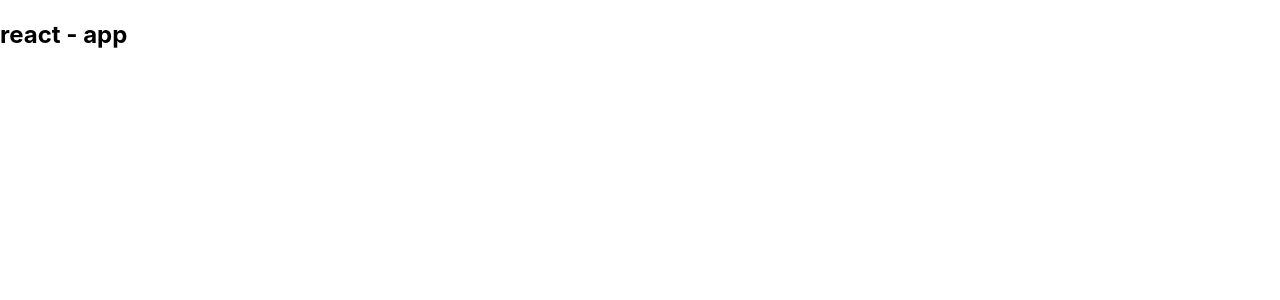
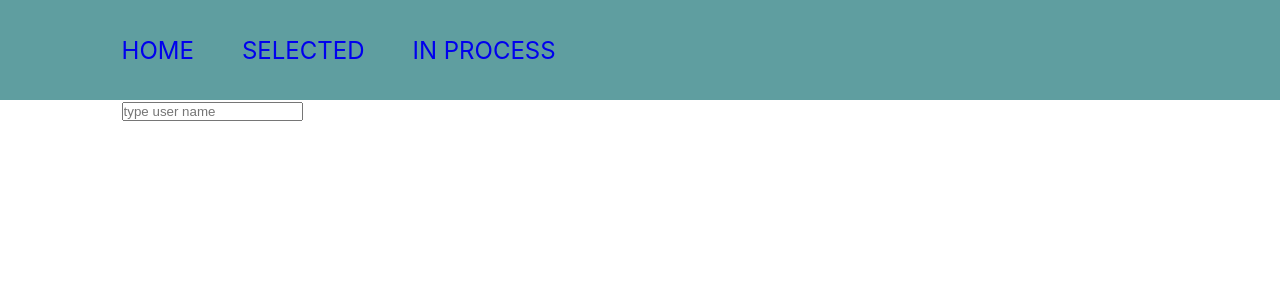
Before and after one commit to utviklerToni/react-pro, a React (Create React App) app: page /in-process in a window 1280 px wide. Shown: the top 300 px of the page. Built offline with nearby package versions, Linux system fonts and the light colour scheme.

Commit message:
added some files

```diff
--- a/package.json
+++ b/package.json
@@ -8,6 +8,7 @@
     "@testing-library/user-event": "^13.5.0",
     "react": "^18.2.0",
     "react-dom": "^18.2.0",
+    "react-router-dom": "^6.3.0",
     "react-scripts": "5.0.1",
     "web-vitals": "^2.1.4"
   },
--- a/src/App.css
+++ b/src/App.css
@@ -1,38 +1,39 @@
-.App {
-  text-align: center;
+* {
+	margin: 0;
+	padding: 0;
+	box-sizing: border-box;
 }
 
-.App-logo {
-  height: 40vmin;
-  pointer-events: none;
+.container {
+	max-width: 81vw;
+	margin: auto;
 }
 
-@media (prefers-reduced-motion: no-preference) {
-  .App-logo {
-    animation: App-logo-spin infinite 20s linear;
-  }
+.nav-color {
+	background-color: cadetblue;
 }
 
-.App-header {
-  background-color: #282c34;
-  min-height: 100vh;
-  display: flex;
-  flex-direction: column;
-  align-items: center;
-  justify-content: center;
-  font-size: calc(10px + 2vmin);
-  color: white;
+.nav {
+	display: flex;
+	gap: 3rem;
+	align-items: center;
+	height: 100px;
+	background-color: cadetblue;
 }
 
-.App-link {
-  color: #61dafb;
+.nav-links {
+	text-decoration: none;
+	font-size: 1.5rem;
+	text-transform: uppercase;
+	border-radius: 9px;
+	transition: all 0.3s ease-in-out;
 }
 
-@keyframes App-logo-spin {
-  from {
-    transform: rotate(0deg);
-  }
-  to {
-    transform: rotate(360deg);
-  }
+.nav-links:visited,
+.nav-links:active {
+	color: white;
 }
+
+.nav-links:hover {
+	color: yellow;
+}
--- a/src/App.js
+++ /dev/null
@@ -1,11 +0,0 @@
-import './App.css';
-
-function App() {
-	return (
-		<div>
-			<h2>react - app</h2>
-		</div>
-	);
-}
-
-export default App;
--- /dev/null
+++ b/src/App.jsx
@@ -0,0 +1,25 @@
+import './App.css';
+
+import Header from './components/Header';
+import Footer from './components/Footer';
+import { Routes, Route } from 'react-router-dom';
+
+import UsersList from './pages/UsersList';
+import Selected from './pages/Selected';
+import InProcess from './pages/InProcess';
+
+function App() {
+	return (
+		<main>
+			<Header />
+			<Routes>
+				<Route path='/' element={<UsersList />} />
+				<Route path='/selected' element={<Selected />} />
+				<Route path='/in-process' element={<InProcess />} />
+			</Routes>
+			{/* <Footer /> */}
+		</main>
+	);
+}
+
+export default App;
--- /dev/null
+++ b/src/components/Footer.jsx
@@ -0,0 +1,7 @@
+import React from 'react';
+
+const Footer = () => {
+	return <div>Footer</div>;
+};
+
+export default Footer;
--- /dev/null
+++ b/src/components/Header.jsx
@@ -0,0 +1,30 @@
+import React from 'react';
+import { Link } from 'react-router-dom';
+
+const Header = () => {
+	return (
+		<div>
+			<nav className='nav-color'>
+				<div className='nav container'>
+					<div>
+						<Link to='/' className='nav-links'>
+							Home
+						</Link>
+					</div>
+					<div>
+						<Link to='/selected' className='nav-links'>
+							Selected
+						</Link>
+					</div>
+					<div>
+						<Link to='/in-process' className='nav-links'>
+							In process
+						</Link>
+					</div>
+				</div>
+			</nav>
+		</div>
+	);
+};
+
+export default Header;
--- a/src/index.js
+++ b/src/index.js
@@ -2,10 +2,13 @@ import React from 'react';
 import ReactDOM from 'react-dom/client';
 import './index.css';
 import App from './App';
+import { BrowserRouter } from 'react-router-dom';
 
 const root = ReactDOM.createRoot(document.getElementById('root'));
 root.render(
 	<React.StrictMode>
-		<App />
+		<BrowserRouter>
+			<App />
+		</BrowserRouter>
 	</React.StrictMode>
 );
--- /dev/null
+++ b/src/pages/InProcess.jsx
@@ -0,0 +1,28 @@
+import React, { useState } from 'react';
+
+const InProcess = () => {
+	const [input, setInput] = useState('');
+
+	const inputHandler = (event) => {
+		setInput(event.target.value);
+	};
+
+	return (
+		<div className='process-page'>
+			<div className='container'>
+				<div className='add-user'>
+					<div className='input-wrapper'>
+						<input
+							type='text'
+							placeholder='type user name'
+							value={input}
+							onChange={inputHandler}
+						/>
+					</div>
+				</div>
+			</div>
+		</div>
+	);
+};
+
+export default InProcess;
--- /dev/null
+++ b/src/pages/Selected.jsx
@@ -0,0 +1,7 @@
+import React from 'react';
+
+const Selected = () => {
+	return <div>Selected</div>;
+};
+
+export default Selected;
--- /dev/null
+++ b/src/pages/UsersList.jsx
@@ -0,0 +1,7 @@
+import React from 'react';
+
+const UsersList = () => {
+	return <div>UserList</div>;
+};
+
+export default UsersList;
```
Also changed, not shown: 1 other file (tests, documents, lock files or other folders).
